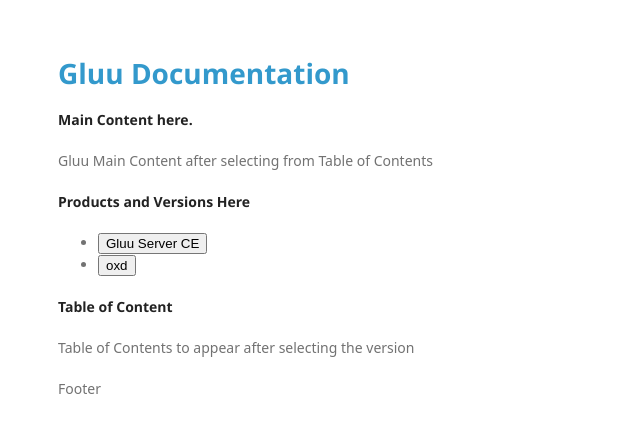
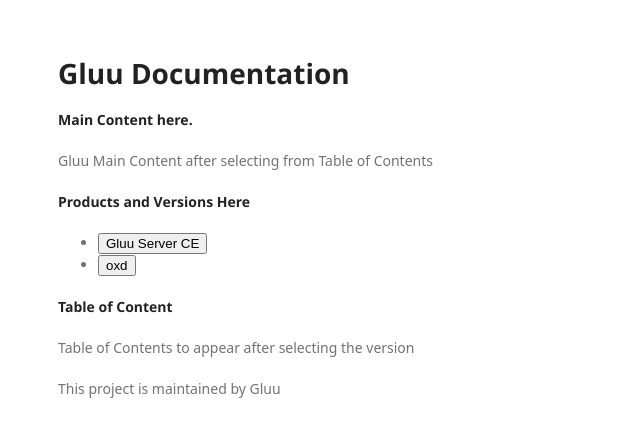
Before and after one commit to jschristie/GluuDocs, a plain HTML site: page index.html in a window 1280 px wide. Shown: the whole page, without its empty margins (0-640 px from the left). Drawn offline with Linux system fonts and the light colour scheme; files that its build step writes are made by us from their sources; a web font is replaced by a local one.

Commit message:
Update index.html

```diff
--- a/index.html
+++ b/index.html
@@ -3,11 +3,11 @@
 <head>
 <title>Gluu Documentation</title>
 <meta http-equiv="content-type" content="text/html; charset=iso-8859-1">
-<link rel="stylesheet" type="text/css" href="styles.css" />
+<link rel="stylesheet" type="text/css" href="stylesheets/styles.css" />
 </head>
 <body>
 <div id="container">
-<div id="header"><h1><a href="http://www.free-css.com/free-css-layouts.php">Gluu Documentation</a></h1></div>
+<div id="header"><h1>Gluu Documentation</h1></div>
   <div id="wrapper">
     <div id="content">
       <p><strong>Main Content here.</strong></p>
@@ -37,7 +37,7 @@
     <p>Table of Contents to appear after selecting the version</p>
   </div>
   <div id="footer">
-    <p>Footer</p>
+    <p>This project is maintained by Gluu</p>
   </div>
 </div>
 </body>
```
